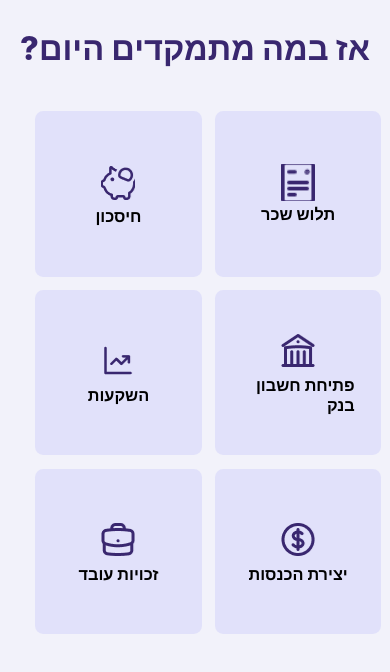
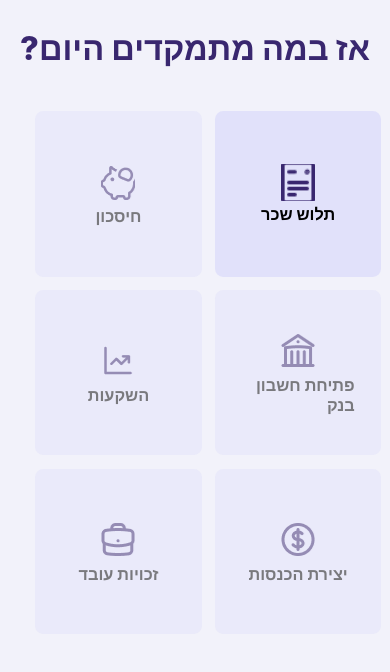
Before and after one commit to eyalmendel/teen-finance, a React Native app: screen / in a window 390 px wide. Shown: the top 672 px of the page. Built offline with nearby package versions, Linux system fonts and the light colour scheme.

Commit message:
highlight available subjects

```diff
--- a/app/models/subject.ts
+++ b/app/models/subject.ts
@@ -5,4 +5,5 @@ export type Subject = {
     id: number;
     name: StringKey;
     icon: ImageRequireSource;
+    isAvailable: boolean;
 };
--- a/app/screens/SubjectsScreen.tsx
+++ b/app/screens/SubjectsScreen.tsx
@@ -1,18 +1,25 @@
 import { NativeStackScreenProps } from '@react-navigation/native-stack';
 import React, { useEffect, useState } from 'react';
-import { FlatList, Image, Pressable, StyleSheet, Text } from 'react-native';
+import {
+    FlatList,
+    Image,
+    ImageBackground,
+    Pressable,
+    StyleSheet,
+    Text,
+} from 'react-native';
 
+import EmptyState from '@components/EmptyState';
 import Screen from '@components/Screen';
+import ScreenTitle from '@components/ScreenTitle';
 import { COLORS } from '@config/colors';
 import { AppRoutesParamList, RouteNames } from '@config/routes';
+import { TEXT } from '@config/text';
 import { Subject } from '@models/subject';
 import { getSubjects } from '@services/data';
 import { translate } from '@services/language';
+import { horizontalScale, moderateScale, verticalScale } from '@services/scale';
 import { setSelectedSubjectName } from '@services/state';
-import { TEXT } from '@config/text';
-import ScreenTitle from '@components/ScreenTitle';
-import { horizontalScale, moderateScale, verticalScale } from '@services/scale';
-import EmptyState from '@components/EmptyState';
 
 type Props = NativeStackScreenProps<AppRoutesParamList, RouteNames.SUBJECTS>;
 
@@ -46,7 +53,10 @@ function SubjectsScreen({ navigation }: Props) {
                     numColumns={2}
                     renderItem={({ item }) => (
                         <Pressable
-                            style={styles.cardContainer}
+                            style={[
+                                styles.cardContainer,
+                                !item.isAvailable ? styles.unavailable : '',
+                            ]}
                             onPress={() => handleSubjectSelection(item)}
                         >
                             <Image
@@ -84,6 +94,14 @@ const styles = StyleSheet.create({
         gap: '3%',
         backgroundColor: COLORS.purple,
     },
+    unavailable: {
+        opacity: 0.5,
+        pointerEvents: 'none',
+    },
+    unavailableBackground: {
+        width: '100%',
+        height: '100%',
+    },
     image: {
         width: '30%',
         objectFit: 'contain',
--- a/app/services/data.ts
+++ b/app/services/data.ts
@@ -8,31 +8,37 @@ export const getSubjects = (): Subject[] => {
             id: 0,
             name: 'saving',
             icon: require('@assets/icons/saving.png'),
+            isAvailable: false,
         },
         {
             id: 1,
             name: 'paycheck',
             icon: require('@assets/icons/paycheck.png'),
+            isAvailable: true,
         },
         {
             id: 2,
             name: 'investments',
             icon: require('@assets/icons/investment.png'),
+            isAvailable: false,
         },
         {
             id: 3,
             name: 'opening a bank account',
             icon: require('@assets/icons/bank_account.png'),
+            isAvailable: false,
         },
         {
             id: 4,
             name: 'employment rights',
             icon: require('@assets/icons/employment_rights.png'),
+            isAvailable: false,
         },
         {
             id: 5,
             name: 'making income',
             icon: require('@assets/icons/income.png'),
+            isAvailable: false,
         },
     ];
 };
```
Also changed, not shown: assets/icons/coming-soon.png (added).
